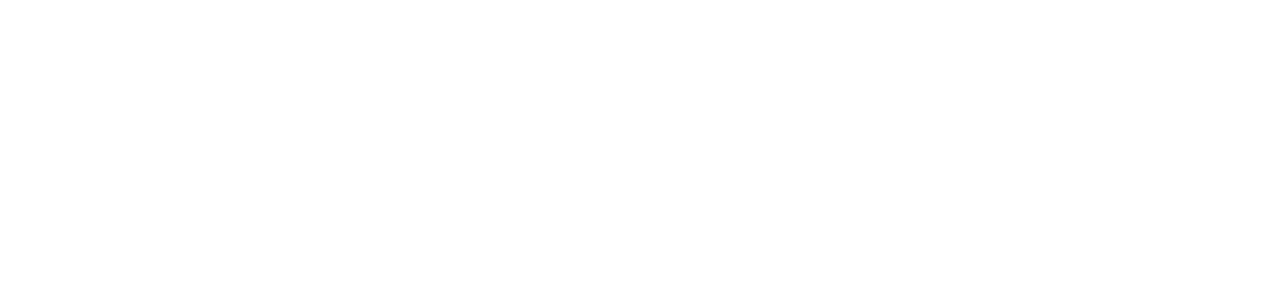
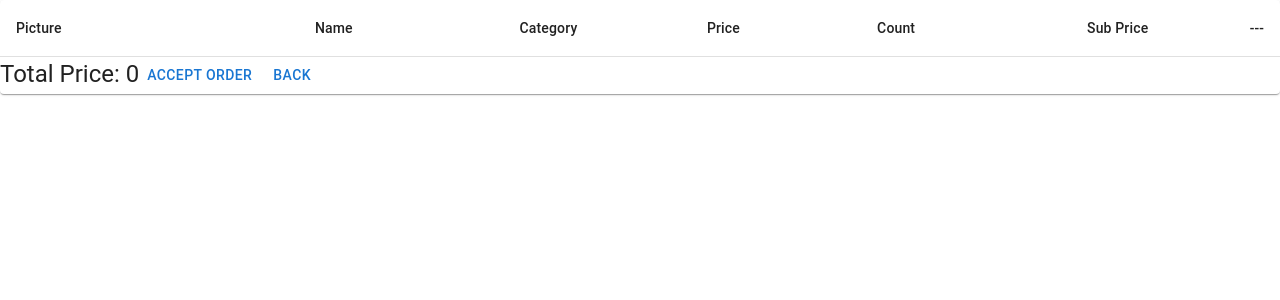
Before and after one commit to dan1e11s/team-hackathon, a React (Create React App) app: page /cart in a window 1280 px wide. Before the commit this address had no page. Shown: the top 300 px of the page. Built offline with nearby package versions, Linux system fonts and the light colour scheme.

Commit message:
add cart

```diff
--- a/src/MainRoutes.js
+++ b/src/MainRoutes.js
@@ -9,9 +9,13 @@
 import RegistrationPage from './pages/RegistrationPage/RegistrationPage';
 import DetailsPage from './pages/DetailsPage/DetailsPage';
 import AddProductPage from './pages/AddProductPage/AddProductPage';
+import CartPage from './pages/CartPage/CartPage';
+import CartContextProvider from './contexts/CartContextProvider';
+import PaymentPage from './pages/PaymentPage/PaymentPage';
 
 const MainRoutes = () => {
   return (
+    <CartContextProvider>
       <ProductContextProvider>
         <Routes>
           <Route path="/" element={<HomePage />} />
@@ -22,8 +26,11 @@
           <Route path="/login" element={<LoginPage />} />
           <Route path="/product/details/:id" element={<DetailsPage />} />
           <Route path="/add" element={<AddProductPage />} />
+          <Route path="/cart" element={<CartPage />} />
+          <Route path="/payment" element={<PaymentPage />} />
         </Routes>
       </ProductContextProvider>
+    </CartContextProvider>
   );
 };
 
--- /dev/null
+++ b/src/components/Cart/Cart.jsx
@@ -0,0 +1,92 @@
+import React, { useEffect } from 'react';
+import Table from '@mui/material/Table';
+import TableBody from '@mui/material/TableBody';
+import TableCell from '@mui/material/TableCell';
+import TableContainer from '@mui/material/TableContainer';
+import TableHead from '@mui/material/TableHead';
+import TableRow from '@mui/material/TableRow';
+import Paper from '@mui/material/Paper';
+import { Button, TextField, Typography } from '@mui/material';
+import { useCart } from '../../contexts/CartContextProvider';
+import { useNavigate } from 'react-router-dom';
+
+export default function Cart() {
+  const { getCart, cart, changeProductCount, deleteProductInCart } = useCart();
+
+  const navigate = useNavigate();
+
+  useEffect(() => {
+    getCart();
+  }, []);
+
+  function cartCleaner() {
+    localStorage.removeItem('cart');
+    getCart();
+  }
+
+  return (
+    <TableContainer component={Paper}>
+      <Table sx={{ minWidth: 650 }} aria-label="simple table">
+        <TableHead>
+          <TableRow>
+            <TableCell>Picture</TableCell>
+            <TableCell align="right">Name</TableCell>
+            <TableCell align="right">Category</TableCell>
+            <TableCell align="right">Price</TableCell>
+            <TableCell align="right">Count</TableCell>
+            <TableCell align="right">Sub Price</TableCell>
+            <TableCell align="right">---</TableCell>
+          </TableRow>
+        </TableHead>
+        <TableBody>
+          {cart?.products.map((elem) => (
+            <TableRow
+              key={elem.item.id}
+              sx={{ '&:last-child td, &:last-child th': { border: 0 } }}
+            >
+              <TableCell component="th" scope="row">
+                <img src={elem.item.image.front} />
+              </TableCell>
+              <TableCell align="right">{elem.item.title}</TableCell>
+              <TableCell align="right">{elem.item.category}</TableCell>
+              <TableCell align="right">{elem.item.price}</TableCell>
+              <TableCell align="right">
+                <TextField
+                  onChange={(e) =>
+                    changeProductCount(e.target.value, elem.item.id)
+                  }
+                  type="number"
+                  value={elem.count}
+                />
+              </TableCell>
+              <TableCell align="right">{elem.subPrice}</TableCell>
+              <TableCell align="right">
+                <Button onClick={() => deleteProductInCart(elem.item.id)}>
+                  Delete
+                </Button>
+              </TableCell>
+            </TableRow>
+          ))}
+        </TableBody>
+      </Table>
+      <Typography variant="h5" component="div">
+        Total Price: {cart?.totalPrice}
+        <Button
+          onClick={() => {
+            cartCleaner();
+            navigate('/payment');
+          }}
+        >
+          Accept Order
+        </Button>
+        <Button
+          onClick={() => {
+            navigate('/product');
+          }}
+        >
+          Back
+        </Button>
+      </Typography>
+    </TableContainer>
+  );
+}
--- a/src/components/paymentForm/PaymentForm.jsx
+++ b/src/components/paymentForm/PaymentForm.jsx
@@ -0,0 +1,7 @@
+import React from 'react';
+
+const PaymentForm = () => {
+  return <div>PaymentForm</div>;
+};
+
+export default PaymentForm;
--- a/src/components/products/ProductCard/ProductCard.jsx
+++ b/src/components/products/ProductCard/ProductCard.jsx
@@ -11,21 +11,25 @@
 import ReadMoreIcon from '@mui/icons-material/ReadMore';
 import AddShoppingCartIcon from '@mui/icons-material/AddShoppingCart';
 import Tooltip from '@mui/material/Tooltip';
+import { useCart } from '../../../contexts/CartContextProvider';
 
 const ProductCard = ({ item }) => {
   const [like, setLike] = useState(false);
+  const { addProductToCart, checkProductInCart } = useCart();
 
   const navigate = useNavigate();
+  console.log(item);
 
   return (
     <Card
       sx={{
-        maxWidth: "350px",
-        margin: "0 25px 0 0",
-        padding: "20px",
-        backgroundColor: "#101011",
-        color: "#999999",
-      }}>
+        maxWidth: '350px',
+        margin: '0 25px 0 0',
+        padding: '20px',
+        backgroundColor: '#101011',
+        color: '#999999',
+      }}
+    >
       <CardMedia
         component="img"
         alt="green iguana"
@@ -40,29 +44,31 @@
           Price: {item.price}$
         </Typography>
       </CardContent>
-      <CardActions sx={{ displa: "flex", justifyContent: "space-between" }}>
+      <CardActions sx={{ display: 'flex', justifyContent: 'space-between' }}>
         <Tooltip title="Details">
           <IconButton onClick={() => navigate(`details/${item.id}`)}>
-            <ReadMoreIcon sx={{ color: "#999999" }} />
+            <ReadMoreIcon sx={{ color: '#999999' }} />
           </IconButton>
         </Tooltip>
         <Tooltip title="Add to cart">
-          <IconButton>
-            <AddShoppingCartIcon sx={{ color: "#999999" }} />
+          <IconButton onClick={() => addProductToCart(item)}>
+            <AddShoppingCartIcon
+              sx={{
+                color: `${checkProductInCart(item.id) ? '#388E3C' : '#999999'}`,
+              }}
+            />
           </IconButton>
         </Tooltip>
         <Tooltip title="Add to favorites">
           <IconButton>
-            <BookmarkAddIcon sx={{ color: "#999999" }} />
+            <BookmarkAddIcon sx={{ color: '#999999' }} />
           </IconButton>
         </Tooltip>
         <Tooltip title="Like">
           <IconButton onClick={() => setLike(!like)}>
-            <FavoriteIcon sx={{ color: `${like ? "red" : "#999999"}` }} />
+            <FavoriteIcon sx={{ color: `${like ? 'red' : '#999999'}` }} />
           </IconButton>
         </Tooltip>
-        {/* <button onClick={() => navigate(`/edit/${item.id}`)}>Edit</button>
-        <button onClick={() => deleteProduct(item.id)}>Delete</button> */}
       </CardActions>
     </Card>
   );
--- /dev/null
+++ b/src/contexts/CartContextProvider.jsx
@@ -0,0 +1,157 @@
+import React, { createContext, useContext, useReducer } from 'react';
+
+const cartContext = createContext();
+export const useCart = () => useContext(cartContext);
+
+function getCountProductsInCart() {
+  const cart = JSON.parse(localStorage.getItem('cart'));
+  return cart ? cart.products.length : 0;
+}
+
+const calcSubPrice = (product) => +product.count * product.item.price;
+
+const calcTotalPrice = (products) => {
+  return products.reduce((pV, cur) => {
+    return (pV += cur.subPrice);
+  }, 0);
+};
+
+const INIT_STATE = {
+  cart: JSON.parse(localStorage.getItem('cart')),
+  cartLength: getCountProductsInCart(),
+};
+
+const reducer = (state = INIT_STATE, action) => {
+  switch (action.type) {
+    case 'GET_CART':
+      return { ...state, cart: action.payload };
+    case 'GET_CART_LENGTH':
+      return { ...state, cartLength: action.payload };
+    default:
+      return state;
+  }
+};
+
+const CartContextProvider = ({ children }) => {
+  const [state, dispatch] = useReducer(reducer, INIT_STATE);
+
+  const getCart = () => {
+    let cart = JSON.parse(localStorage.getItem('cart'));
+
+    if (!cart) {
+      localStorage.setItem(
+        'cart',
+        JSON.stringify({
+          products: [],
+          totalPrice: 0,
+        })
+      );
+
+      cart = {
+        products: [],
+        totalPrice: 0,
+      };
+    }
+
+    dispatch({
+      type: 'GET_CART',
+      payload: cart,
+    });
+
+    dispatch({
+      type: 'GET_CART_LENGTH',
+      payload: getCountProductsInCart(),
+    });
+  };
+
+  const addProductToCart = (product) => {
+    let cart = JSON.parse(localStorage.getItem('cart'));
+
+    if (!cart) {
+      cart = {
+        products: [],
+        totalPrice: 0,
+      };
+    }
+
+    let newProduct = {
+      item: product,
+      count: 1,
+      subPrice: +product.price,
+    };
+
+    let productToFind = cart.products.filter(
+      (elem) => elem.item.id === product.id
+    );
+
+    if (productToFind.length === 0) {
+      cart.products.push(newProduct);
+    } else {
+      cart.products = cart.products.filter(
+        (elem) => elem.item.id !== product.id
+      );
+    }
+
+    cart.totalPrice = calcTotalPrice(cart.products);
+
+    localStorage.setItem('cart', JSON.stringify(cart));
+
+    getCart();
+  };
+
+  const changeProductCount = (count, id) => {
+    if (count < 0) {
+      alert('Count of product can not be negative!');
+      return;
+    }
+
+    let cart = JSON.parse(localStorage.getItem('cart'));
+
+    cart.products = cart.products.map((product) => {
+      if (product.item.id === id) {
+        product.count = count;
+        product.subPrice = calcSubPrice(product);
+      }
+      return product;
+    });
+
+    cart.totalPrice = calcTotalPrice(cart.products);
+    localStorage.setItem('cart', JSON.stringify(cart));
+
+    getCart();
+  };
+
+  const deleteProductInCart = (id) => {
+    let cart = JSON.parse(localStorage.getItem('cart'));
+    cart.products = cart.products.filter((elem) => elem.item.id !== id);
+
+    cart.totalPrice = calcTotalPrice(cart.products);
+    localStorage.setItem('cart', JSON.stringify(cart));
+
+    getCart();
+  };
+
+  const checkProductInCart = (id) => {
+    let cart = JSON.parse(localStorage.getItem('cart'));
+
+    if (cart) {
+      let newCart = cart.products.filter((elem) => elem.item.id === id);
+      return newCart.length > 0 ? true : false;
+    }
+  };
+
+  const values = {
+    addProductToCart,
+    getCart,
+    changeProductCount,
+    deleteProductInCart,
+    checkProductInCart,
+
+    cart: state.cart,
+    cartLength: state.cartLength,
+  };
+
+  return <cartContext.Provider value={values}>{children}</cartContext.Provider>;
+};
+
+export default CartContextProvider;
--- /dev/null
+++ b/src/pages/CartPage/CartPage.jsx
@@ -0,0 +1,8 @@
+import React from 'react';
+import Cart from '../../components/Cart/Cart';
+
+const CartPage = () => {
+  return <Cart />;
+};
+
+export default CartPage;
--- /dev/null
+++ b/src/pages/PaymentPage/PaymentPage.jsx
@@ -0,0 +1,8 @@
+import React from 'react';
+import PaymentForm from '../../components/paymentForm/PaymentForm';
+
+const PaymentPage = () => {
+  return <PaymentForm />;
+};
+
+export default PaymentPage;
```
Also changed, not shown: src/components/products/ProductHeader/ProductHeader.jsx (+82 -68 lines), src/components/products/ProductSideBar/ProductSideBar.jsx (+50 -46 lines). Lines whose indentation alone changed are shown as unchanged.
